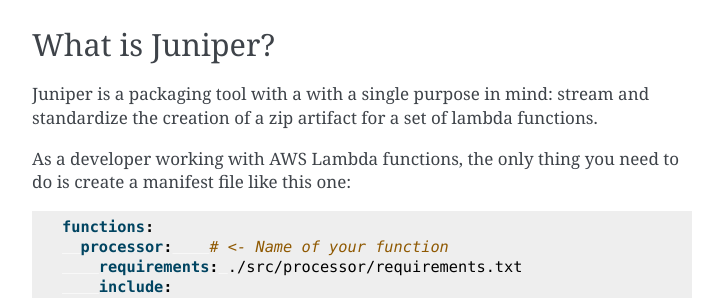
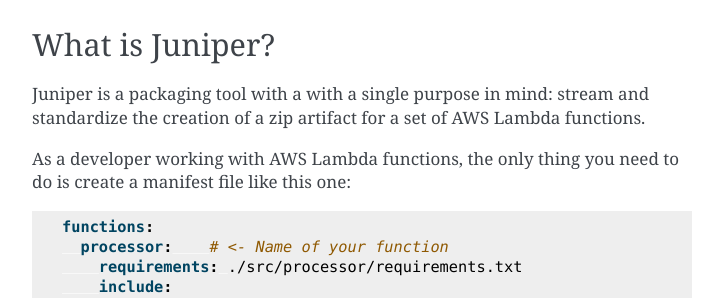
Before and after one commit to eabglobal/juniper, a Sphinx documentation site: the page built from docs/index.rst, in a window 1280 px wide and 900 px high, scrolled down 757 px. Shown: the part 178-476 px from the top of the window, without its empty margins (388-1111 px from the left). Built offline with Sphinx 7.4.7, drawn with Linux system fonts in a browser that asks for light colours.

Commit message:
Minor updates

```diff
--- a/docs/index.rst
+++ b/docs/index.rst
@@ -48,7 +48,7 @@ What is Juniper?
 ****************
 
 Juniper is a packaging tool with a with a single purpose in mind: stream and standardize
-the creation of a zip artifact for a set of lambda functions.
+the creation of a zip artifact for a set of AWS Lambda functions.
 
 As a developer working with AWS Lambda functions, the only thing you need to do
 is create a manifest file like this one:
```
Also changed, not shown: README.md (+11 -7 lines).
